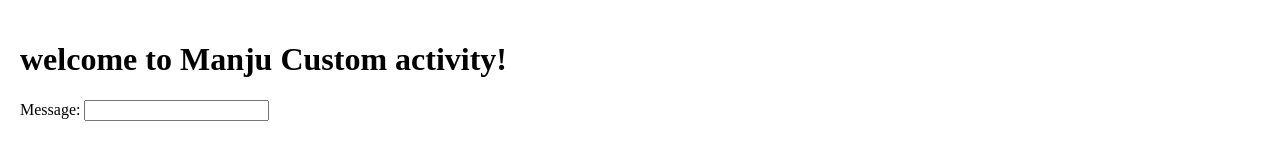
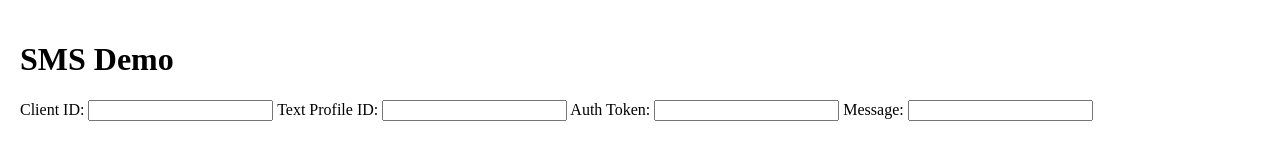
Before and after one commit to ManjunathSR79/SFMC-JB, a plain HTML site: page public/index.html in a window 1280 px wide. Drawn offline with Linux system fonts and the light colour scheme.

Commit message:
Update index.html

```diff
--- a/public/index.html
+++ b/public/index.html
@@ -29,8 +29,12 @@
 
             <main class="slds-col">
                <form>
-                <h1>welcome to Manju Custom activity!</h1>
-                Message: <input type="text" name="Message" id="Message">
+                <h1>SMS Demo</h1>
+
+                   Client ID: <input type="text" name="cid" id="cid">
+                   Text Profile ID: <input type="text" name="Profile" id="Profile">
+                   Auth Token: <input type="text" name="atoken" id="atoken">
+                   Message: <input type="text" name="Message" id="Message">
                <form>
             </main>
 
```
